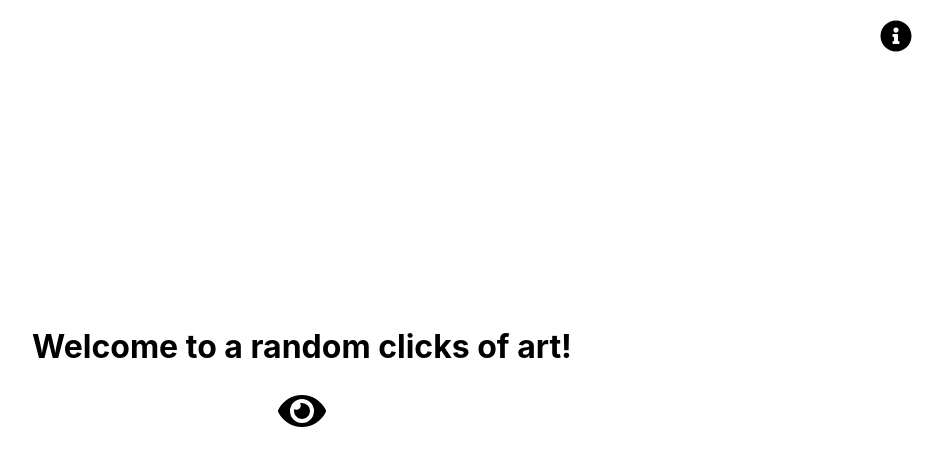
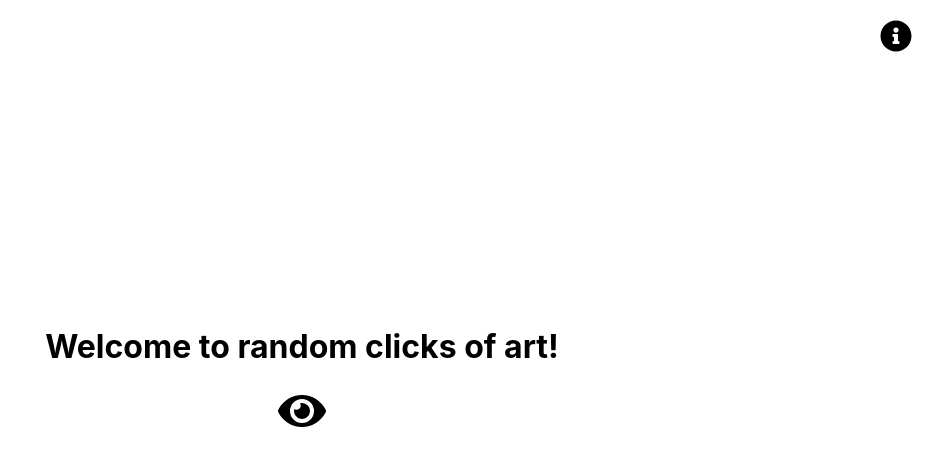
Before and after one commit to jakescript/RandomClicksOfArt, a React (Create React App) app: page / in a window 1280 px wide. Shown: the top 466 px of the page, without its empty margins (338-1280 px from the left). Built offline with nearby package versions, Linux system fonts and the light colour scheme.

Commit message:
spelling fix

```diff
--- a/src/components/Art.js
+++ b/src/components/Art.js
@@ -37,7 +37,7 @@ class Art extends Component {
       return (
         <div className="welcome">
           <div className="welcome-items">
-            <h1>Welcome to a random clicks of art!</h1>
+            <h1>Welcome to random clicks of art!</h1>
             <FaEye className="begin-button" size="3em" onClick={this.handleNext}/>
           </div>
         </div>
```
Also changed, not shown: 1 other file (tests, documents, lock files or other folders).
